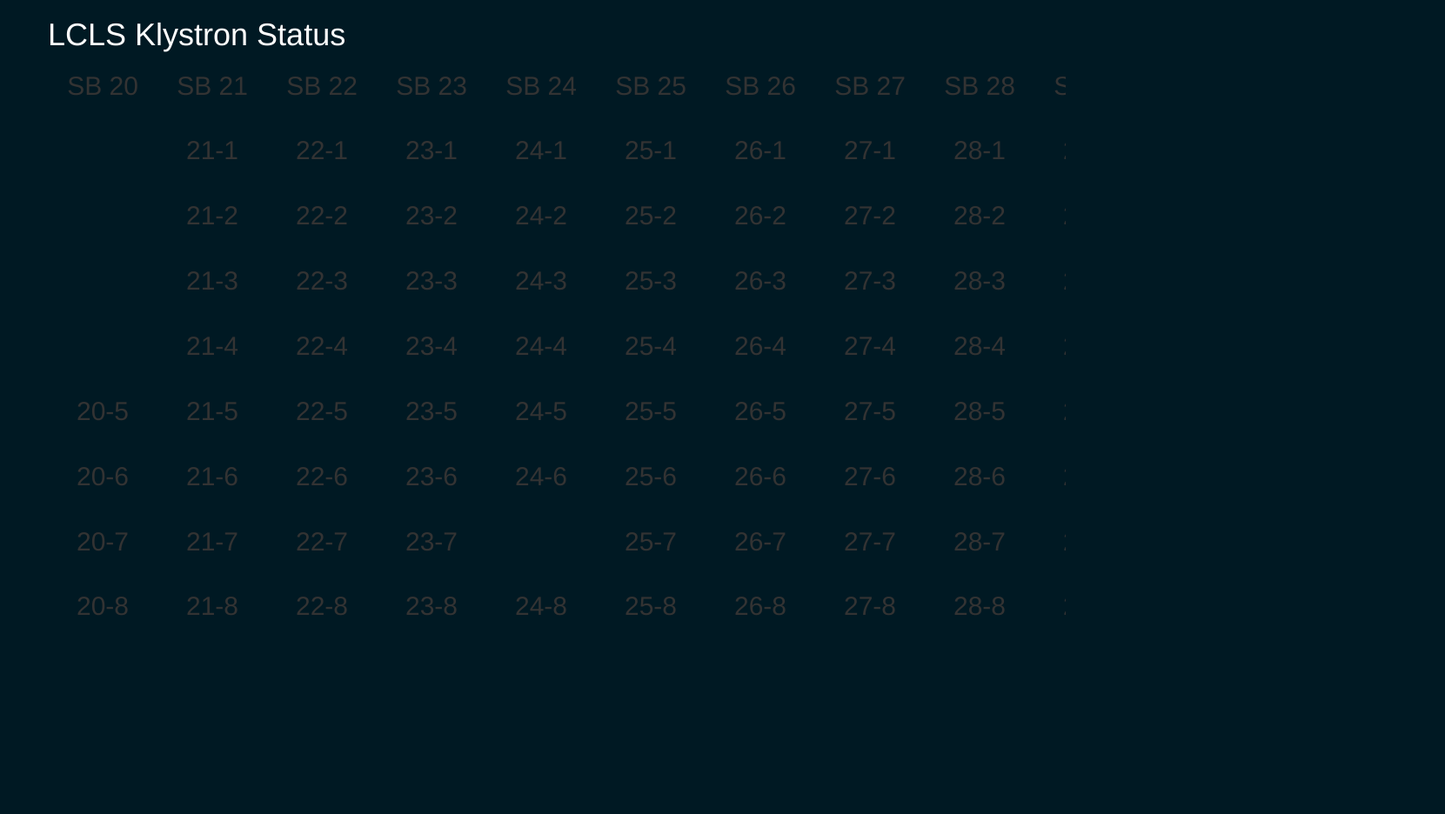
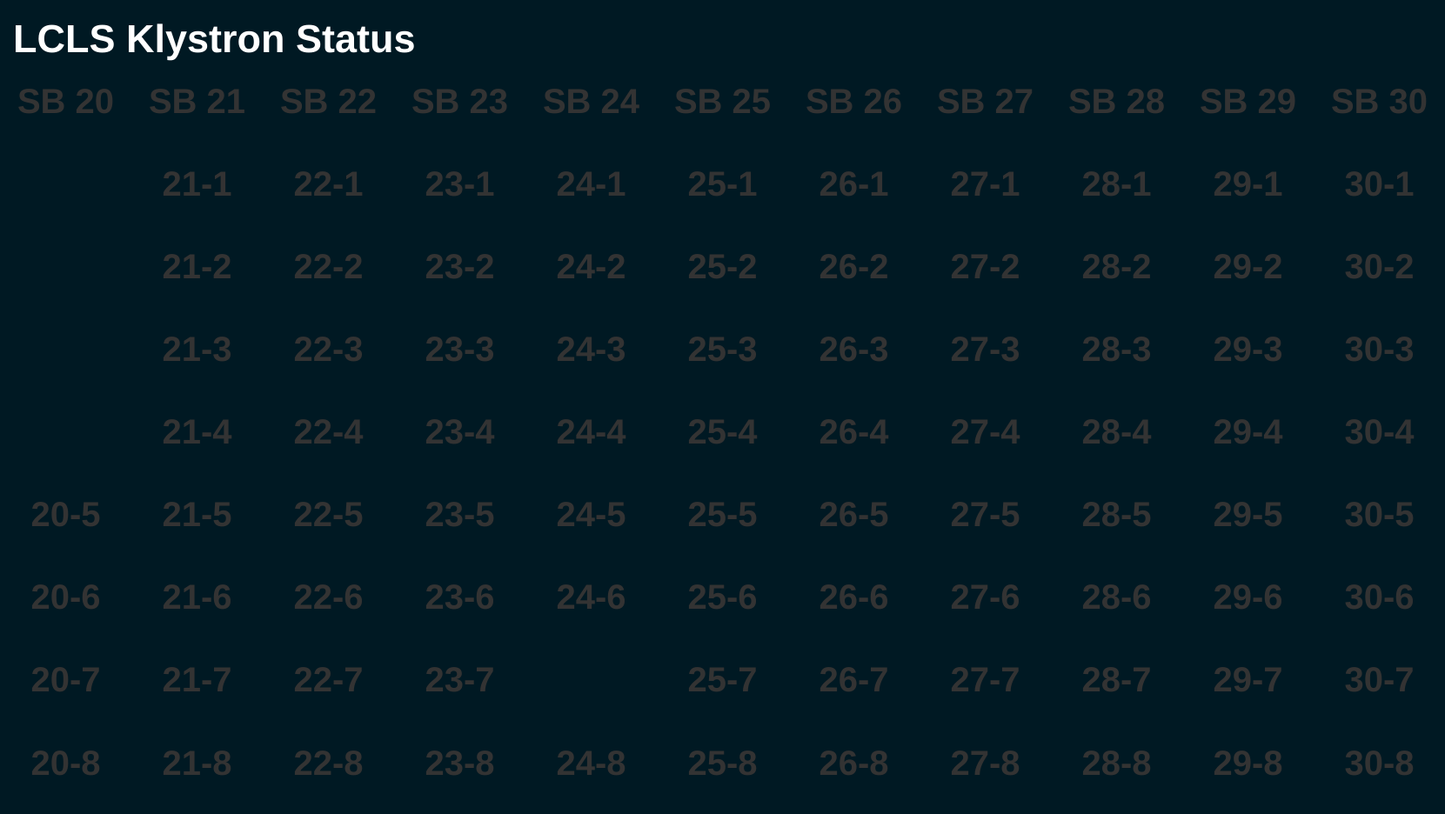
Before and after one commit to mattgibbs/klystroncud, a plain HTML site: page index.html in a window 1280 px wide. Shown: the whole page at 87% size, 1661 px wide, since content can reach past the window. Before the commit the page ends 800 px from the top, so only its background shows below. Drawn offline with Linux system fonts and the light colour scheme.

Commit message:
Improve readability by increasing text size.

```diff
--- a/css/klystroncud.css
+++ b/css/klystroncud.css
@@ -2,13 +2,15 @@ body {
   background-color: #001923;
 }
 
-div.title {
+div.title h1 {
+	font-size: 45px;
+	font-weight: bold;
 	color: white;
 }
 
 table.klystable div.unit {
-  font-size: 30px;
-  font-weight: 500;
+  font-size: 40px;
+  font-weight: bold;
 }
 
 table.klystable td {
@@ -20,8 +22,9 @@ table.klystable td {
 }
 
 div.status {
-	height: 16px;
-	min-width: 110px;
+	font-size: 22px;
+	height: 22px;
+	min-width: 135px;
 }
 
 .text-deactivated {
--- a/index.html
+++ b/index.html
@@ -2,19 +2,22 @@
 <html lang="en">
 <head>
   <meta charset="utf-8">
+	<meta name="viewport" content="width=device-width, initial-scale=1.0">
 	<title>Klystron Status</title>
 	<link href="css/bootstrap.min.css" rel="stylesheet">
 	<link href="css/klystroncud.css" rel="stylesheet">
 	<script src="js/d3.min.js"></script>
 </head>
 <body>
-	<div class="container">
-		<div class="row title">
-			<h1>LCLS Klystron Status</h1>
+	<div class="container-fluid">
+		<div class="row">
+			<div class="col-xs-12 title">
+				<h1>LCLS Klystron Status</h1>
+			</div>
 		</div>
 		<div class="row">
-			<div class="table-responsive">
-				<table class="klystable">
+			<div>
+				<table class="klystable" style="margin: 0 auto;">
 					<tr data-station="SBST"><!-- Subboosters -->
 						<td id="klys20-0" data-sector="LI20" class="klystron"><div class="unit">SB 20</div><div class="status"></div></td>
 						<td id="klys21-0" data-sector="LI21" class="klystron"><div class="unit">SB 21</div><div class="status"></div></td>
```
